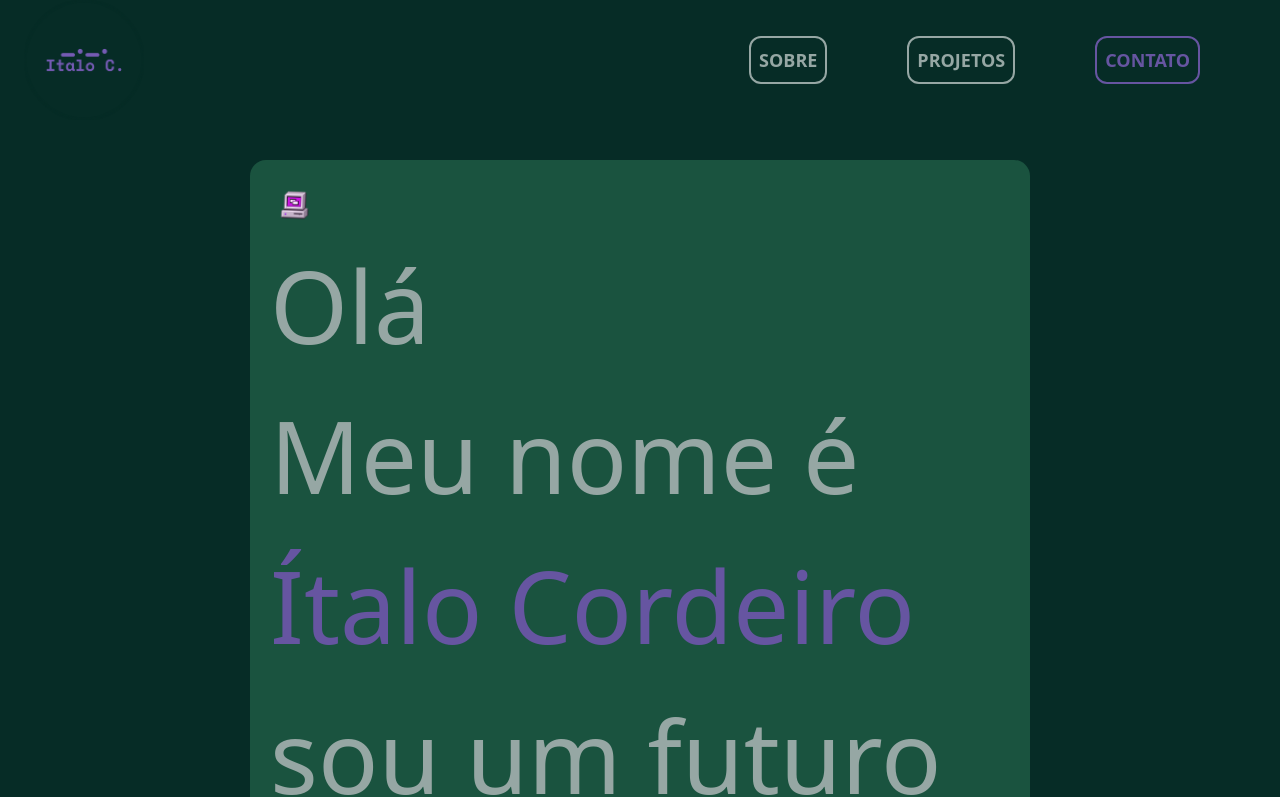
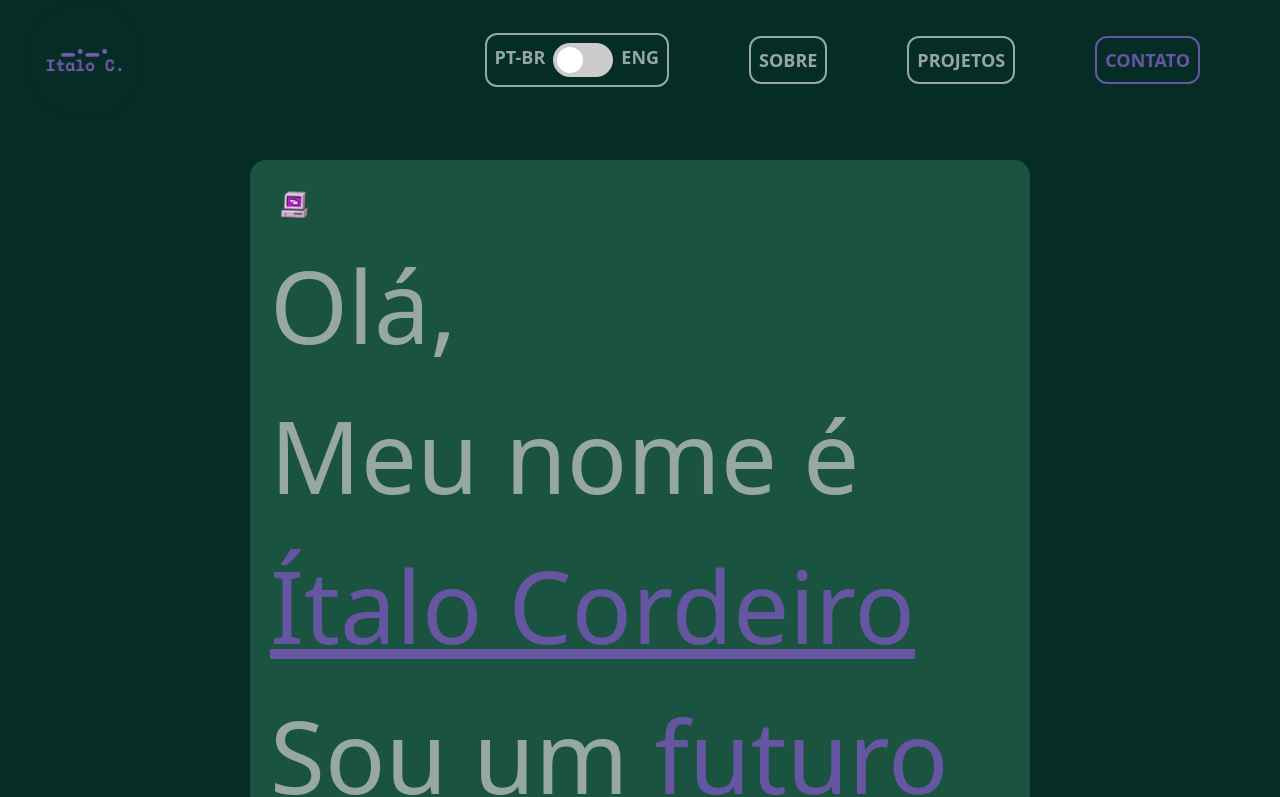
Before and after one commit to itforget/NovoProjeto, a Next.js app: page / in a window 1280 px wide. Shown: the top 797 px of the page. Built offline with nearby package versions, Linux system fonts and the light colour scheme.

Commit message:
Add button change language

```diff
--- a/pages/index.js
+++ b/pages/index.js
@@ -5,32 +5,62 @@ import IconInstagram from '/public/images/instagram.png';
 import IconGithub from '/public/images/github.png';
 import IconLinkedin from '/public/images/linkedin.png';
 import Arrow from '/public/images/computer.png';
-import styles from '/styles/Home.module.css'; // Import the CSS file for styling
+import styles from '/styles/Home.module.css';
+import React, { useState } from 'react';
 
 const roboto = Roboto({
   weight: ['400', '500', '700'],
   subsets: ['latin'],
 });
 
+
 export default function Home() {
+  const [mostrarPrimeiroTexto, setMostrarPrimeiroTexto] = useState(true);
+
+  const texto1 = [
+    "Olá,",<br/>, "Meu nome é ", <span className='text-[#6655a1] underline'>Ítalo Cordeiro</span>,
+   <br/>, "Sou um ", <span className='text-[#6655a1] underline'>futuro</span>, " Desenvolvedor", <br/>,
+    "Morando em ",<span className='text-[#6655a1] underline'>Brasilia, Brasil.</span> ]
+
+  const texto2 = [
+    "Hello,", <br/>, "my name is ",  <span className='text-[#6655a1] underline'>Ítalo Cordeiro</span>,
+     <br/>, "i`m a " , <span className='text-[#6655a1] underline'>future</span>, " developer", <br/>,
+      "based in ",<span className='text-[#6655a1] underline'>Brasilia, Brazil.</span>]
+
+  const texto3 = "SOBRE"
+  const texto4 = "ABOUT"
+  const texto5 = "PROJETOS"
+  const texto6 = "PROJECTS"
+  const texto7 = "CONTATO"
+  const texto8 = "CONTACT"
+
+  const alternarTexto = () => {
+    setMostrarPrimeiroTexto(!mostrarPrimeiroTexto);
+  };
   return (
     <div>
       <div className='bg-[#062C26] flex items-center justify-between'>
         <Image className='w-[120px] ml-6' src={Logo} alt='logo' />
         <div className='flex items-center gap-[80px] text-lg font-bold text-[#96a7a4] mr-[80px]'>
-          <a className='hover:opacity-50 border-[#96a7a4] border-2 rounded-xl p-2 text-[#96a7a4]' href='#SOBRE'>SOBRE</a>
-          <a className='hover:opacity-50 border-[#96a7a4] border-2 rounded-xl p-2 text-[#96a7a4]' href='#PROJETOS'>PROJETOS</a>
+          <div className='border-[#96a7a4] border-2 rounded-xl p-2 text-[#96a7a4] flex gap-2 '>
+          <span>PT-BR</span>
+          <label className="switch">
+            <input type="checkbox" value="Alternar Texto" onClick={alternarTexto} />
+            <span className="slider round"></span>
+          </label>
+          <span>ENG</span>
+          </div>
+          <a className='hover:opacity-50 border-[#96a7a4] border-2 rounded-xl p-2 text-[#96a7a4]' href='#SOBRE'>{mostrarPrimeiroTexto ? texto3 : texto4}</a>
+          <a className='hover:opacity-50 border-[#96a7a4] border-2 rounded-xl p-2 text-[#96a7a4]' href='#PROJETOS'>{mostrarPrimeiroTexto ? texto5 : texto6}</a>
           <a className='border-[#6655a1] border-2 rounded-xl p-2 text-[#6655a1] hover:opacity-50' href='mailto:italcordeiro.s@gmail.com'>
-            CONTATO
+          {mostrarPrimeiroTexto ? texto7 : texto8}
           </a>
         </div>
       </div>
       <div className={`bg-[#1A533F] mx-[250px] my-10 p-5 rounded-2xl ${styles.arrowContainer}`}>
         <Image className={`w-[50px] ${styles.arrow}`} src={Arrow} />
         <h1 className='text-[#96a7a4] text-[100px]'>
-          Olá <br />
-          Meu nome é <span className='text-[#6655a1]'>Ítalo Cordeiro</span>
-          <br /> sou um futuro <span className='text-[#6655a1]'>desenvolvedor</span> morando em Brasilia, Brasil.
+        {mostrarPrimeiroTexto ? texto1 : texto2}
         </h1>
         <div className='flex flex-row gap-8'>
           <a href='#nao'>
--- a/styles/globals.css
+++ b/styles/globals.css
@@ -10,3 +10,65 @@ body {
   box-sizing: border-box;
   background-color: #062C26;
 }
+
+.switch {
+  position: relative;
+  display: inline-block;
+  width: 60px;
+  height: 34px;
+}
+
+/* Hide default HTML checkbox */
+.switch input {
+  opacity: 0;
+  width: 0;
+  height: 0;
+}
+
+/* The slider */
+.slider {
+  position: absolute;
+  cursor: pointer;
+  top: 0;
+  left: 0;
+  right: 0;
+  bottom: 0;
+  background-color: #ccc;
+  -webkit-transition: .4s;
+  transition: .4s;
+}
+
+.slider:before {
+  position: absolute;
+  content: "";
+  height: 26px;
+  width: 26px;
+  left: 4px;
+  bottom: 4px;
+  background-color: white;
+  -webkit-transition: .4s;
+  transition: .4s;
+}
+
+input:checked + .slider {
+  background-color: #6655a1;
+}
+
+input:focus + .slider {
+  box-shadow: 0 0 1px #6655a1;
+}
+
+input:checked + .slider:before {
+  -webkit-transform: translateX(26px);
+  -ms-transform: translateX(26px);
+  transform: translateX(26px);
+}
+
+/* Rounded sliders */
+.slider.round {
+  border-radius: 34px;
+}
+
+.slider.round:before {
+  border-radius: 50%;
+}
```
